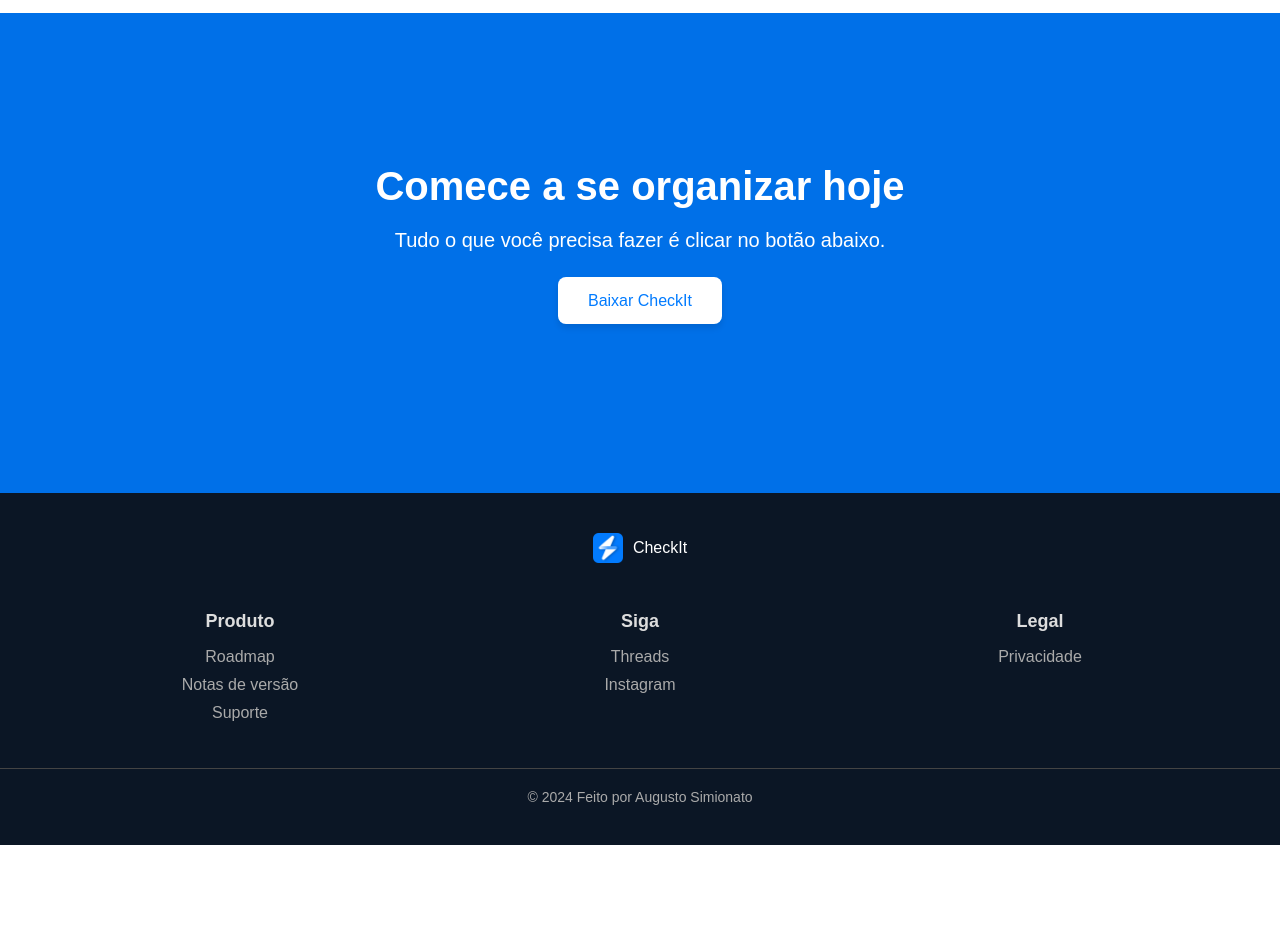
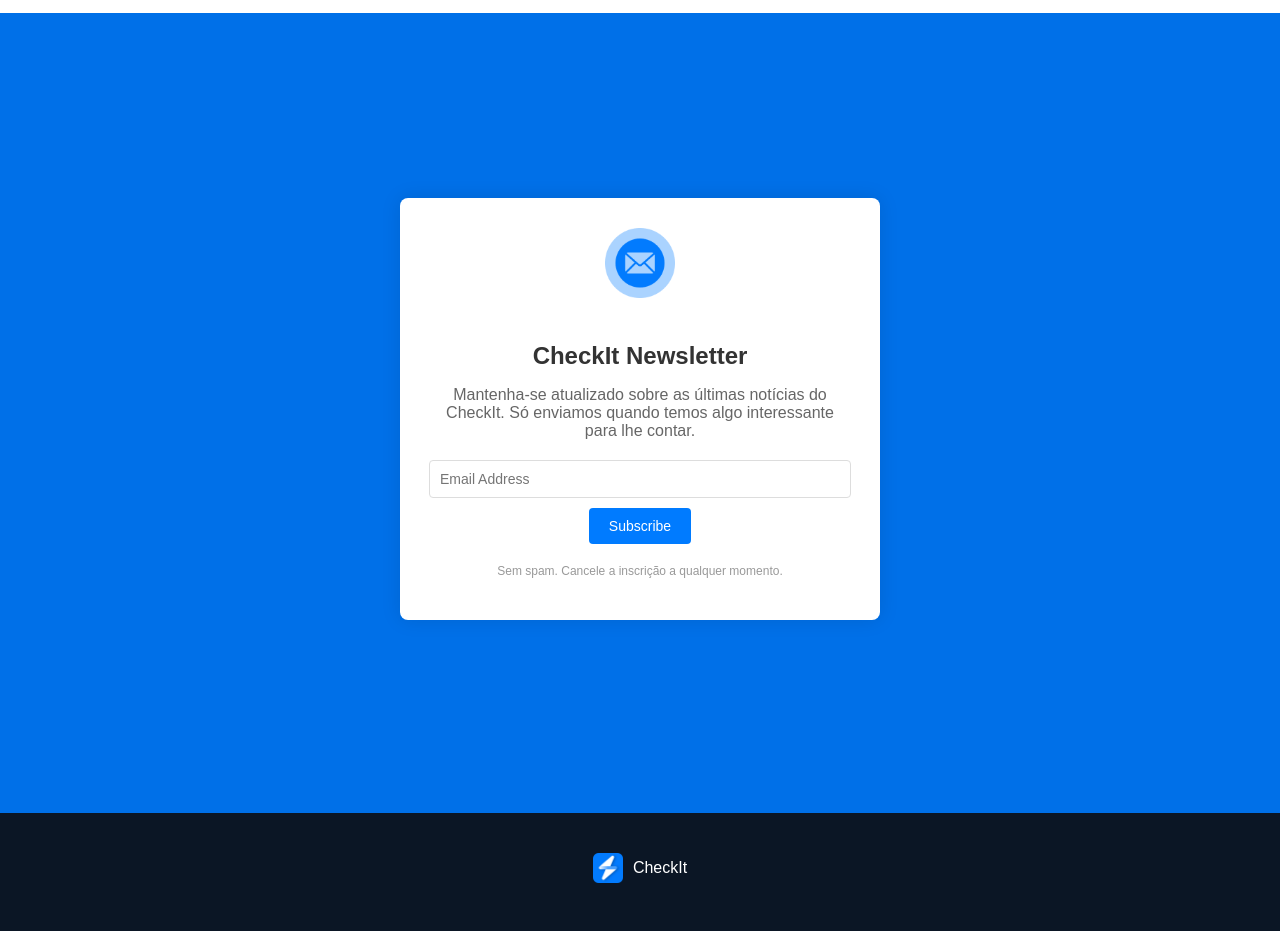
Before and after one commit to AugustoBSimionato/CheckIt-website, a plain HTML site: page realesenotes.html in a window 1280 px wide. Shown: the part 780-1711 px from the top of the page. Before the commit the page ends 1625 px from the top, so only its background shows below. Drawn offline with Linux system fonts and the light colour scheme; a script that the page names is missing; a web font is replaced by a local one.

Commit message:
feat: adding newsletter

```diff
--- a/realesenotes.css
+++ b/realesenotes.css
@@ -145,7 +145,7 @@ body {
   color: gray;
 }
 
-/* Call-to-Action Section */
+/* CTA */
 .cta {
   display: flex;
   justify-content: center;
@@ -153,37 +153,74 @@ body {
   text-align: center;
   background-color: #0070e8;
   color: #fff;
-  height: 60vh;
+  height: 100vh;
+}
+/* NEWSLETTER */
+.newsletter-container {
+  background-color: #fff;
+  padding: 30px 40px;
+  border-radius: 8px;
+  box-shadow: 0 0 20px rgba(0, 0, 0, 0.1);
+  text-align: center;
+  margin-bottom: 0.5rem;
 }
 
-.cta-content {
-  margin-bottom: 4rem;
+.newsletter-box {
+  max-width: 400px;
+  margin: 0 auto;
 }
 
-.cta h2 {
-  font-size: 2.5em;
+.newsletter-icon img {
+  width: 70px;
   margin-bottom: 20px;
 }
 
-.cta p {
-  font-size: 1.25em;
-  margin-bottom: 40px;
+.newsletter-title {
+  font-size: 24px;
+  margin-bottom: 10px;
+  color: #333;
 }
 
-.cta-button {
-  padding: 15px 30px;
-  background-color: #fff;
-  color: #027bfe;
-  border-radius: 8px;
-  text-decoration: none;
-  font-size: 1em;
-  box-shadow: 0 4px 6px rgba(0, 0, 0, 0.1);
-  transition: box-shadow 0.3s ease, background-color 0.3s ease;
+.newsletter-description {
+  font-size: 16px;
+  margin-bottom: 20px;
+  color: #666;
 }
 
-.cta-button:hover,
-.cta-button:focus {
-  box-shadow: 0 6px 8px rgba(0, 0, 0, 0.2);
+.newsletter-form {
+  display: flex;
+  flex-direction: column;
+  align-items: center;
+}
+
+.newsletter-input {
+  width: 100%;
+  padding: 10px;
+  margin-bottom: 10px;
+  border: 1px solid #ddd;
+  border-radius: 4px;
+  font-size: 14px;
+}
+
+.newsletter-button {
+  padding: 10px 20px;
+  border: none;
+  border-radius: 4px;
+  background-color: #007bff;
+  color: #fff;
+  font-size: 14px;
+  cursor: pointer;
+  transition: background-color 0.3s;
+}
+
+.newsletter-button:hover {
+  background-color: #0056b3;
+}
+
+.newsletter-footer {
+  font-size: 12px;
+  color: #999;
+  margin-top: 20px;
 }
 
 /* FOOTER */
--- a/realesenotes.html
+++ b/realesenotes.html
@@ -17,7 +17,7 @@
     <header class="header">
         <div class="logo">
           <a href="index.html">
-            <img src="assets/checkit-icon.png" alt="Sofa Logo" />
+            <img src="assets/checkit-icon.png" alt="Logo" />
             <span>CheckIt</span>
           </a>
         </div>
@@ -75,17 +75,28 @@
         </section>
 
         <section class="cta">
-            <div class="cta-content">
-                <h2>Comece a se organizar hoje</h2>
-                <p>Tudo o que você precisa fazer é clicar no botão abaixo.</p>
-                <a href="https://apps.apple.com/br/app/checkit/id6482982266?l=en-GB" class="cta-button">Baixar CheckIt</a>
+            <div class="newsletter-container">
+                <div class="newsletter-box">
+                    <div class="newsletter-icon">
+                        <img src="assets/mail-icon.png" alt="Mail Icon">
+                    </div>
+                    <h2 class="newsletter-title">CheckIt Newsletter</h2>
+                    <p class="newsletter-description">
+                        Mantenha-se atualizado sobre as últimas notícias do CheckIt. Só enviamos quando temos algo interessante para lhe contar.
+                    </p>
+                    <form id="newsletterForm" class="newsletter-form">
+                        <input type="email" id="email" name="email" required class="newsletter-input" placeholder="Email Address">
+                        <button type="submit" class="newsletter-button">Subscribe</button>
+                    </form>
+                    <p class="newsletter-footer">Sem spam. Cancele a inscrição a qualquer momento.</p>
+                </div>
             </div>
         </section>
     </main>
     <footer>
         <div class="footer-container">
             <div class="footer-logo">
-                <img src="assets/checkit-icon.png" alt="Sofa Logo" class="logo">
+                <img src="assets/checkit-icon.png" alt="Logo" class="logo">
                 <span>CheckIt</span>
             </div>
             <div class="footer-links">
@@ -117,6 +128,20 @@
         </div>
     </footer>
 
-    <script src="script.js"></script>
+    <script src="https://js.hsforms.net/forms/v2.js"></script>
+    <script>
+        // HubSpot form submission via JavaScript
+        hbspt.forms.create({
+            portalId: "46345134",
+            formId: "15fdf3e5-9a8d-45d0-923b-8bf15112a1b5",
+            target: '.newsletter-form',
+            onFormSubmit: function() {
+                alert('Inscrição bem-sucedida!');
+            },
+            onFormError: function() {
+                alert('Ocorreu um erro ao tentar enviar sua inscrição.');
+            }
+        });
+    </script>
 </body>
 </html>
```
Also changed, not shown: assets/mail-icon.png (added).
